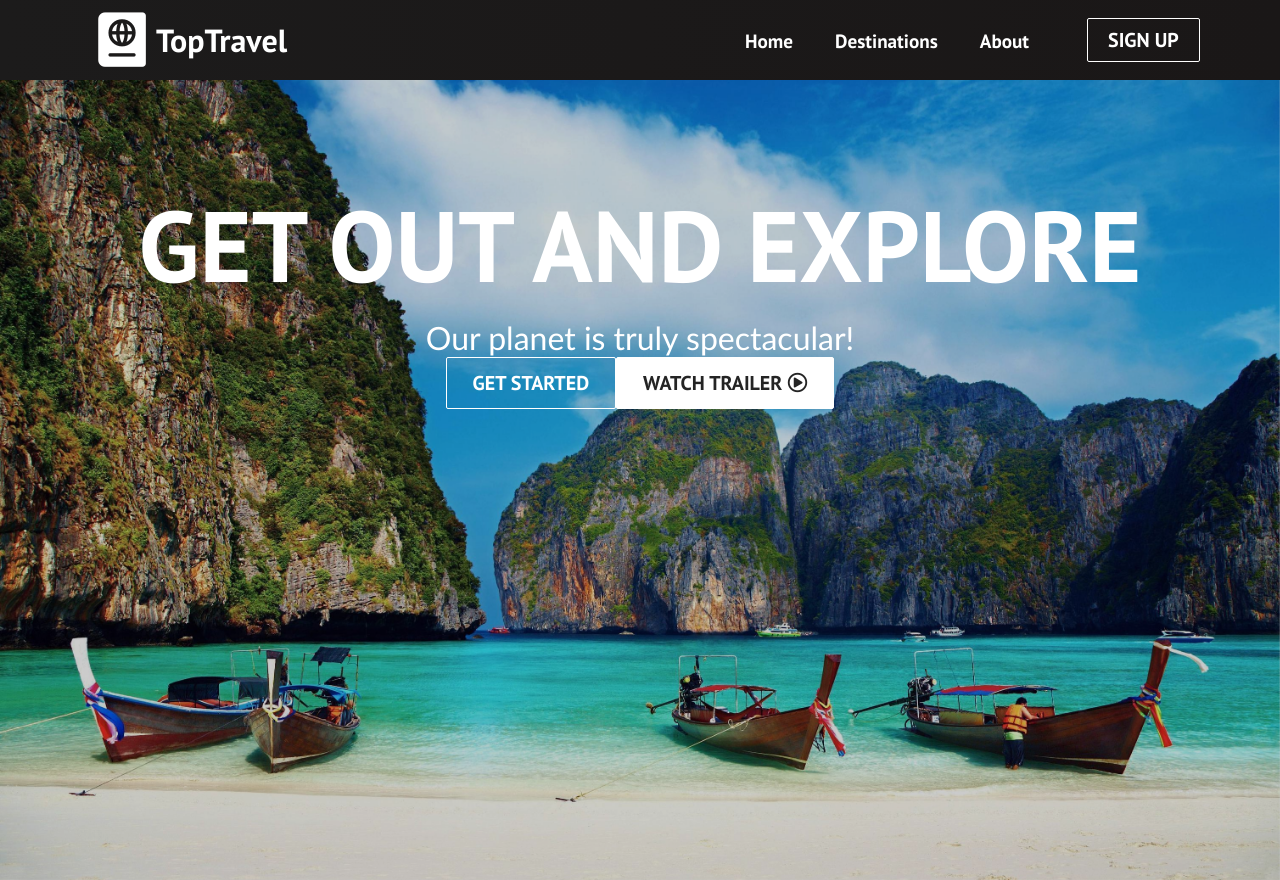
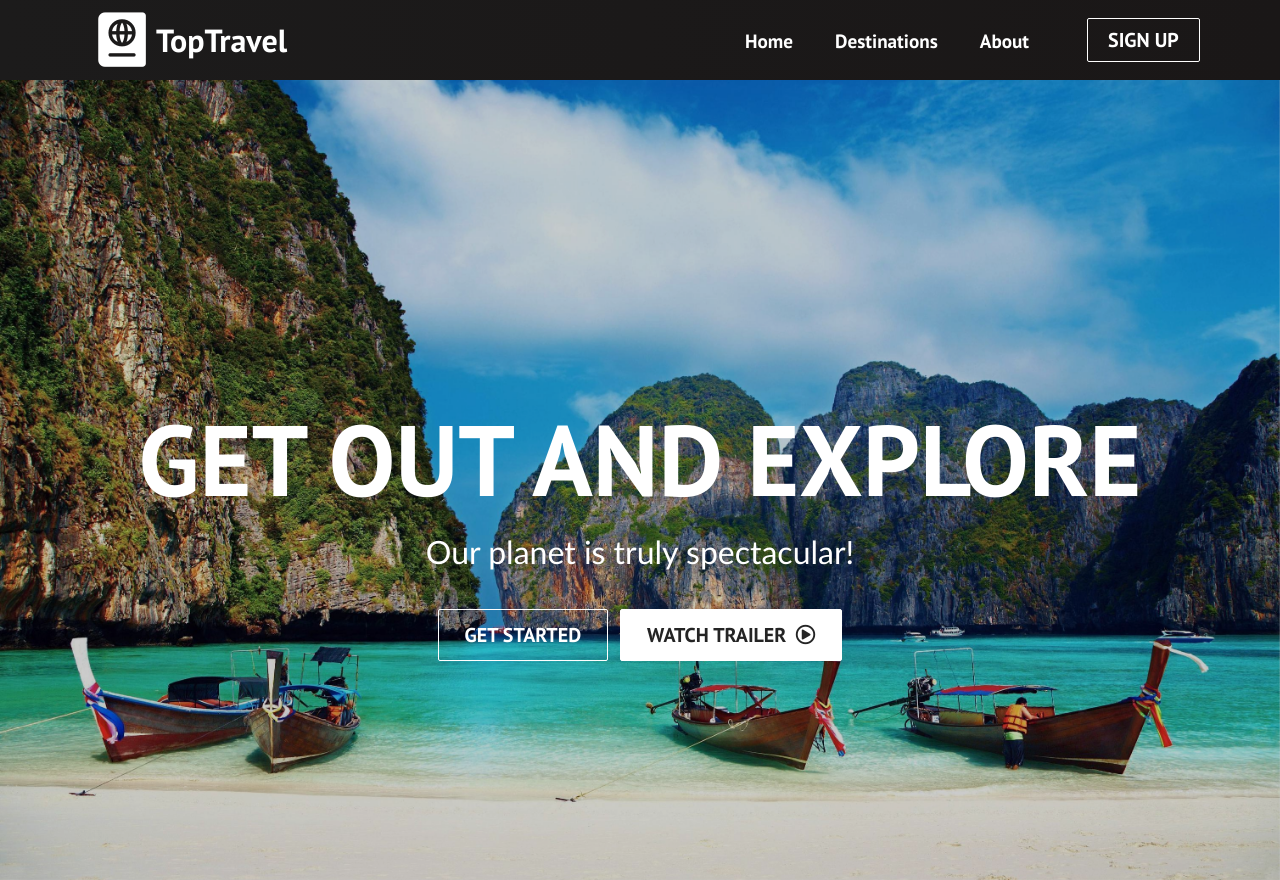
Before and after one commit to rosenbergmichael/react-app-april-2021, a React (Create React App) app: page / in a window 1280 px wide. Built offline with nearby package versions, Linux system fonts and the light colour scheme.

Commit message:
in HeroSection.css add styling for hero buttons

```diff
--- a/src/components/HeroSection.css
+++ b/src/components/HeroSection.css
@@ -12,6 +12,7 @@ img {
   width: 100%;
   display: flex;
   flex-direction: column;
+  justify-content: center;
   align-items: center;
   box-shadow: inset 0 0 0 1000px rgba(0,0,0,0.2);
   object-fit: contain;
@@ -29,3 +30,15 @@ img {
   font-size: 32px;
   font-family: 'Trebuchet MS', 'Lucida Sans Unicode', 'Lucida Grande', 'Lucida Sans', Arial, sans-serif;
 }
+
+.hero-btns {
+  margin-top: 32px;
+}
+
+.hero-btns .btn {
+  margin: 6px;
+}
+
+.fa-play-circle {
+  margin-left: 4px;
+}
```
